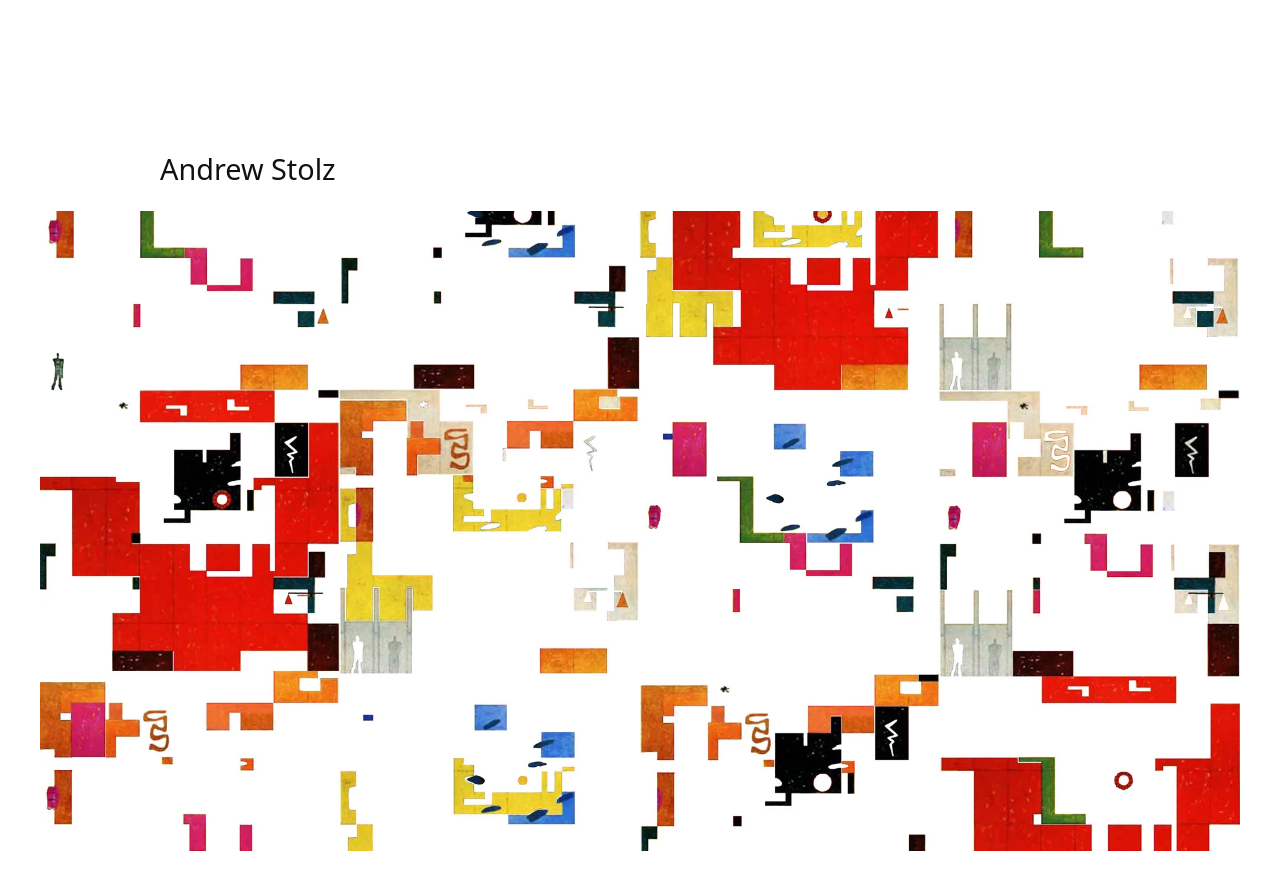
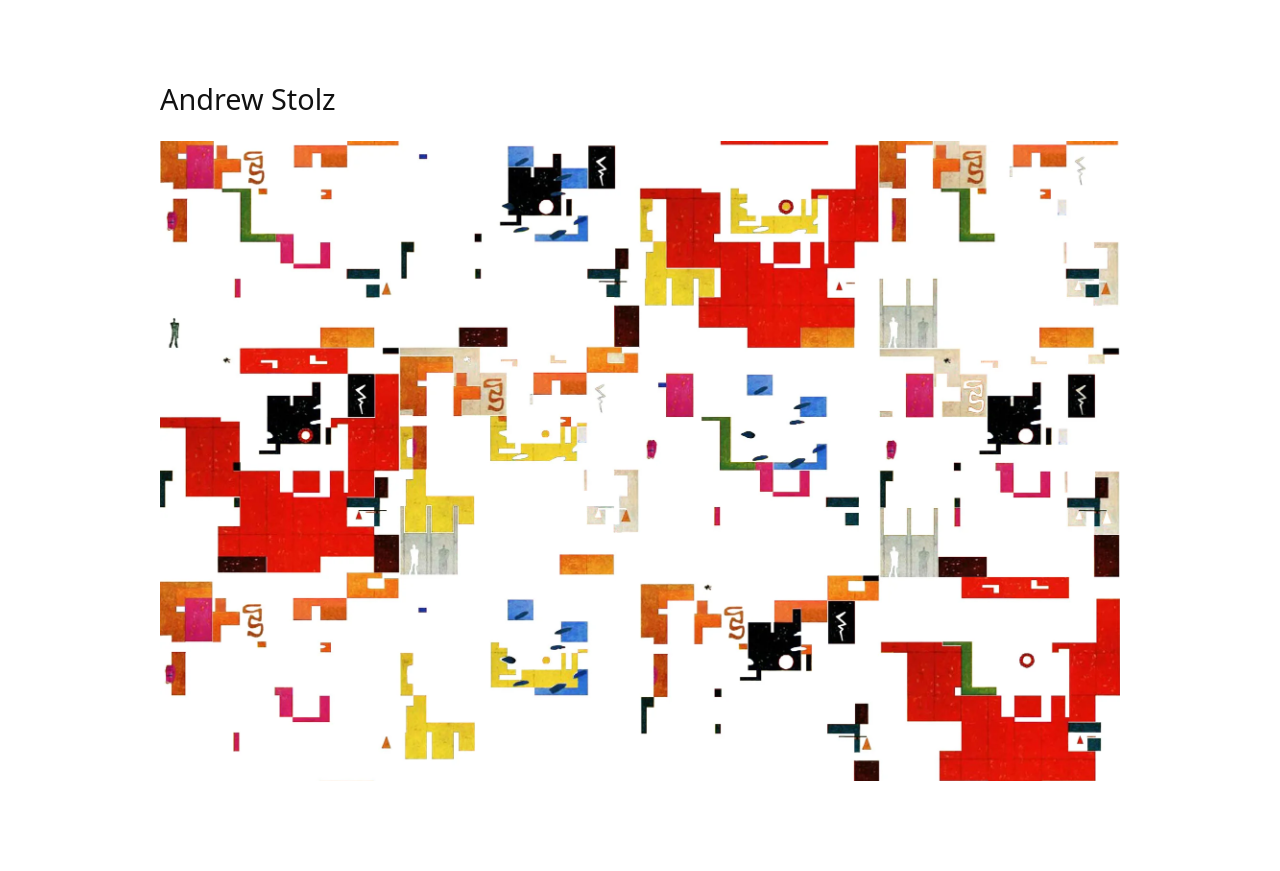
Before and after one commit to ivandabbles/astolz-website, a plain HTML site: page index.html in a window 1280 px wide. After the commit the page ends 801 px from the top, so only its background shows below. Drawn offline with Linux system fonts and the light colour scheme.

Commit message:
Add files via upload

```diff
--- a/index.html
+++ b/index.html
@@ -20,11 +20,12 @@
     /* Whole page wrapper */
     .page {
       min-height: 100vh;
-      padding: 80px 18px 20px 18px; /* desktop: add 150px space above */
+      padding: 80px 18px 20px 18px; /* desktop: space above name + image */
       display: flex;
       flex-direction: column;
     }
-   /* Cnetered content column for text + image on desktop*/
+
+    /* Centered content column for the name on desktop */
     .content {
       width: 85%;            /* 100% - ~15% reduction */
       max-width: 960px;      /* prevents it from going ridiculously wide */
@@ -42,37 +43,39 @@
 
     /* Wrapper for the image */
     .hero-image {
-      flex: 1;
-      width: 100%;
+      width: 85%;
+      max-width: 960px;
+      margin: 0 auto;        /* align with text column */
     }
 
-    /* DESKTOP — keep original behavior */
+    /* DESKTOP — original behavior: responsive, capped in height */
     .hero-image img {
       display: block;
       width: 100%;
       height: auto;
-      max-height: 80vh;
+      max-height: 80vh;      /* no taller than 80% of viewport */
       object-fit: cover;
     }
 
     /* Slightly more generous padding on larger screens */
     @media (min-width: 768px) {
       .page {
-        padding: 150px 40px 20px 40px; /* keep 150px top */
+        padding: 80px 40px 20px 40px; /* same top, more side padding */
       }
       .tagline {
         margin-bottom: 24px;
       }
     }
 
-    /* MOBILE + TABLET — fill viewport */
+    /* MOBILE + TABLET — full-width, fill viewport under text */
     @media (max-width: 1024px) {
       .page {
         padding: 24px 16px; /* reset padding so image can fill screen height */
       }
 
       /* Remove desktop width constraints on mobile/tablet */
-    .content {
+      .content,
+      .hero-image {
         width: 100%;
         max-width: none;
         margin: 0;
@@ -80,7 +83,7 @@
 
       .hero-image img {
         width: 100%;
-        height: calc(100vh - 90px); /* fill viewport under text */
+        height: calc(100vh - 90px); /* fill viewport under text; tweak 90px if needed */
         object-fit: cover;
         max-height: none;
       }
```
Lines whose indentation alone changed are shown as unchanged.
